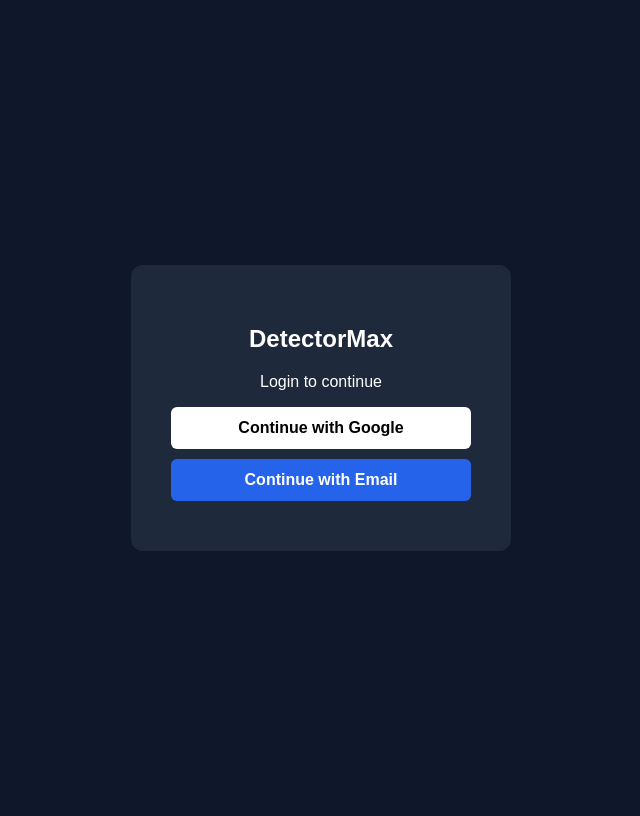
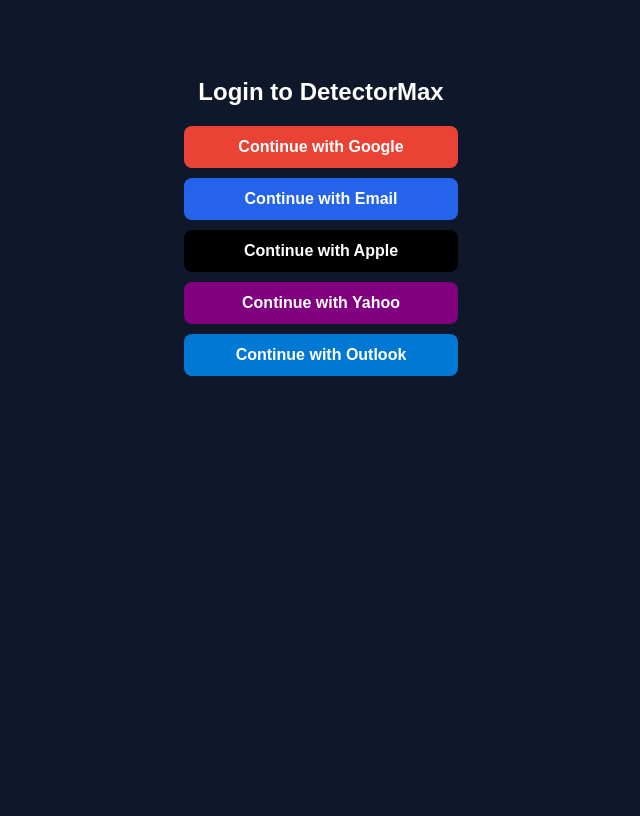
Before and after one commit to agolummaxwell-bot/scam-detector, a Flask app: page /login in a window 1280 px wide. Shown: the whole page, without its empty margins (319-959 px from the left). After the commit the page ends 376 px from the top, so only its background shows below. Run offline with Flask 3, Linux system fonts and the light colour scheme.

Commit message:
Update login.html

```diff
--- a/templates/login.html
+++ b/templates/login.html
@@ -1,53 +1,46 @@
 <!DOCTYPE html>
 <html>
 <head>
-    <title>Login</title>
+    <title>Login - DetectorMax</title>
     <style>
         body {
             font-family: Arial;
             background: #0f172a;
-            display: flex;
-            justify-content: center;
-            align-items: center;
-            height: 100vh;
             color: white;
-        }
-
-        .box {
-            background: #1e293b;
-            padding: 40px;
-            border-radius: 12px;
-            width: 300px;
             text-align: center;
+            padding: 50px;
         }
 
         .btn {
             display: block;
-            margin: 10px 0;
+            margin: 10px auto;
             padding: 12px;
-            border-radius: 6px;
+            width: 250px;
+            border-radius: 8px;
             text-decoration: none;
+            color: white;
             font-weight: bold;
         }
 
-        .google { background: white; color: black; }
-        .email { background: #2563eb; color: white; }
+        .google { background: #ea4335; }
+        .email { background: #2563eb; }
+        .apple { background: black; }
+        .yahoo { background: purple; }
+        .outlook { background: #0078d4; }
     </style>
 </head>
+
 <body>
 
-<div class="box">
-    <h2>DetectorMax</h2>
-    <p>Login to continue</p>
+<h2>Login to DetectorMax</h2>
 
-    <a href="/google-login" class="btn google">
-        Continue with Google
-    </a>
+<a href="/google-login" class="btn google">Continue with Google</a>
+<a href="/email-login" class="btn email">Continue with Email</a>
 
-    <a href="/email-login" class="btn email">
-        Continue with Email
-    </a>
-</div>
+<!-- Future-ready buttons -->
+<a href="#" class="btn apple">Continue with Apple</a>
+<a href="#" class="btn yahoo">Continue with Yahoo</a>
+<a href="#" class="btn outlook">Continue with Outlook</a>
 
 </body>
 </html>
```
